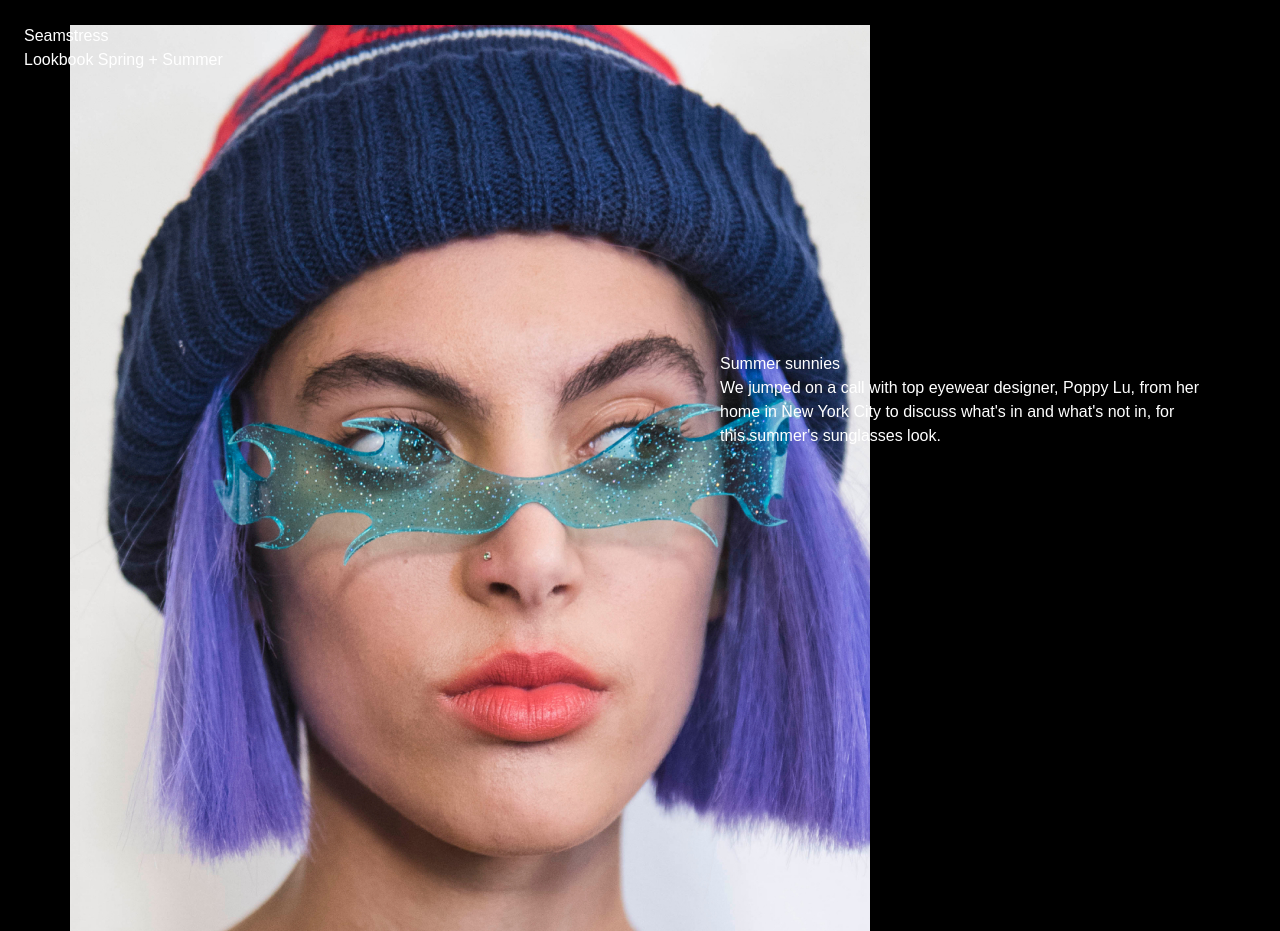
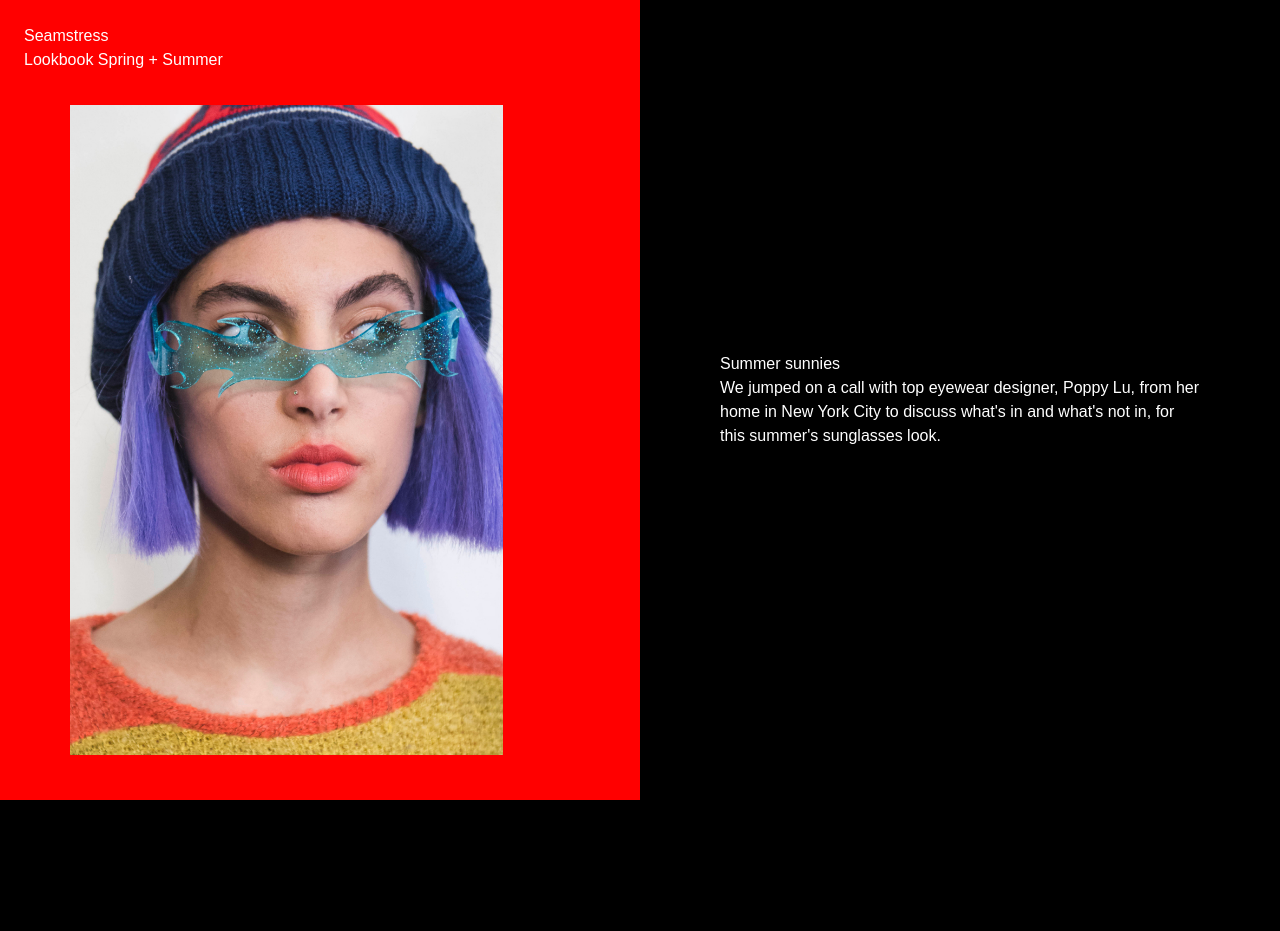
Before and after one commit to piyushkochhar/seamstress, a plain HTML site: page index.html in a window 1280 px wide. Shown: the top 931 px of the page. After the commit the page ends 800 px from the top, so only its background shows below. Drawn offline with Linux system fonts and the light colour scheme.

Commit message:
updated styles

```diff
--- a/style.css
+++ b/style.css
@@ -24,6 +24,10 @@ section div.split {
   justify-content: center;
 }
 
+section div.split:first-child {
+  background-color: red;
+}
+
 section div.slides {
   width: 500px;
   height: 750px;
@@ -32,3 +36,9 @@ section div.slides {
 section div.info {
   max-width: 480px;
 }
+
+img {
+  height: 650px;
+  position: relative;
+  top: 80px;
+}
```
